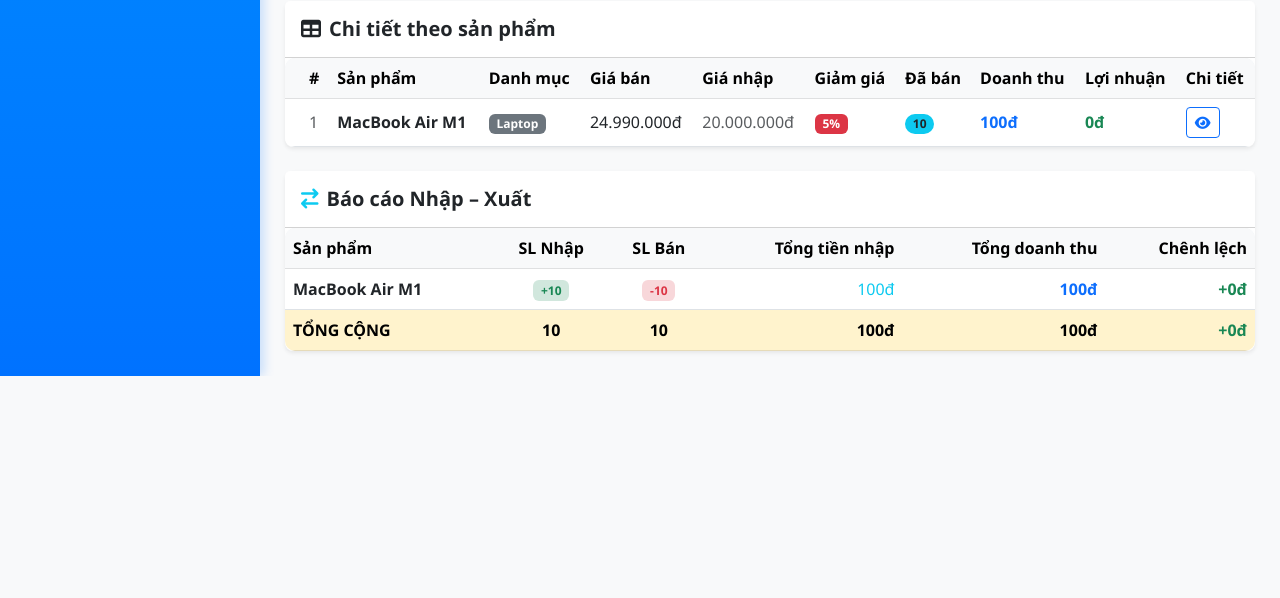
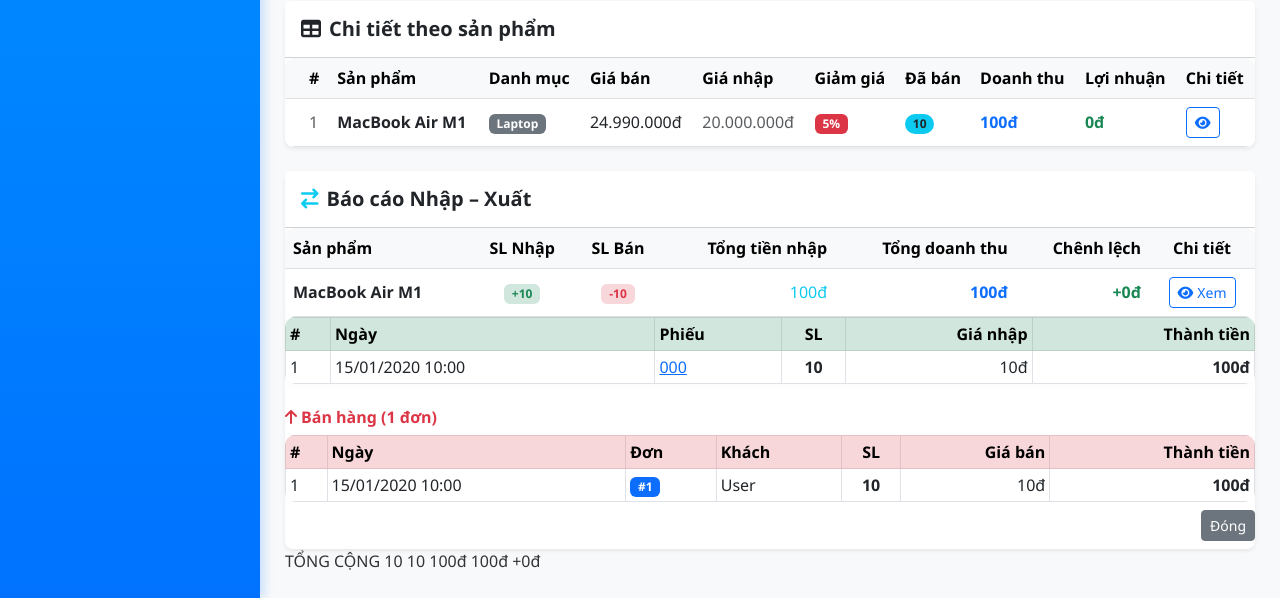
Before and after one commit to itachi61/web2, a PHP site: page /admin/statistics?product_id=1 in a window 1280 px wide. Shown: the part 1754-2352 px from the top of the page. Before the commit the page ends 2130 px from the top, so only its background shows below. Run offline with PHP 8.4, Linux system fonts and the light colour scheme; a user stored in the database is signed in; data comes from the database, SQL or seed files in the repository; tables that the repository leaves empty or names only in its code hold one stand-in row (values such as "Sample post").

Commit message:
feat: add import/export detail modal with per-product import history and order history

```diff
--- a/app/views/admin/statistics.php
+++ b/app/views/admin/statistics.php
@@ -149,7 +149,8 @@ try {
     $stmt->execute(array_merge($importParams, $importProductParams));
     $importExportReport = $stmt->fetchAll(PDO::FETCH_ASSOC);
 
-    // Merge with sold data
+    // Merge with sold data + load chi tiết
+    $importExportDetails = [];
     foreach ($importExportReport as &$row) {
         foreach ($productStats as $ps) {
             if ($ps['id'] == $row['id']) {
@@ -159,6 +160,14 @@ try {
             }
         }
         if (!isset($row['total_sold'])) { $row['total_sold'] = 0; $row['total_revenue'] = 0; }
+        // Chi tiết nhập
+        $stmtD = $db->prepare("SELECT ih.quantity, ih.import_price, ih.import_date, ir.receipt_code, ir.id as receipt_id FROM import_history ih LEFT JOIN import_receipt_items iri ON ih.product_id = iri.product_id LEFT JOIN import_receipts ir ON iri.receipt_id = ir.id WHERE ih.product_id = ?" . $importWhereDate . " GROUP BY ih.id ORDER BY ih.import_date DESC");
+        $stmtD->execute(array_merge([$row['id']], $importParams));
+        $importExportDetails[$row['id']]['imports'] = $stmtD->fetchAll(PDO::FETCH_ASSOC);
+        // Chi tiết xuất
+        $stmtD = $db->prepare("SELECT oi.quantity, oi.price, o.created_at, o.id as order_id, o.fullname FROM order_items oi JOIN orders o ON oi.order_id = o.id WHERE oi.product_id = ? AND o.status != 'cancelled'" . $whereDate . " ORDER BY o.created_at DESC");
+        $stmtD->execute(array_merge([$row['id']], $params));
+        $importExportDetails[$row['id']]['exports'] = $stmtD->fetchAll(PDO::FETCH_ASSOC);
     }
     unset($row);
 
@@ -562,6 +571,7 @@ try {
                         <th class="text-end">Tổng tiền nhập</th>
                         <th class="text-end">Tổng doanh thu</th>
                         <th class="text-end">Chênh lệch</th>
+                        <th class="text-center">Chi tiết</th>
                     </tr>
                 </thead>
                 <tbody>
@@ -573,6 +583,7 @@ try {
                         $sumImportCost += $ie['total_import_cost'];
                         $sumRevenue += $ie['total_revenue'];
                         $diff = $ie['total_revenue'] - $ie['total_import_cost'];
+                        $dtl = $importExportDetails[$ie['id']] ?? ['imports'=>[],'exports'=>[]];
                     ?>
                     <tr>
                         <td class="fw-bold"><?= htmlspecialchars($ie['name']) ?></td>
@@ -583,7 +594,27 @@ try {
                         <td class="text-end fw-bold <?= $diff >= 0 ? 'text-success' : 'text-danger' ?>">
                             <?= $diff >= 0 ? '+' : '' ?><?= number_format($diff, 0, ',', '.') ?>đ
                         </td>
+                        <td class="text-center"><button class="btn btn-sm btn-outline-primary" data-bs-toggle="modal" data-bs-target="#ieModal<?= $ie['id'] ?>"><i class="fa-solid fa-eye me-1"></i>Xem</button></td>
                     </tr>
+                    <!-- Modal -->
+                    <div class="modal fade" id="ieModal<?= $ie['id'] ?>" tabindex="-1"><div class="modal-dialog modal-lg modal-dialog-scrollable"><div class="modal-content">
+                        <div class="modal-header bg-primary text-white py-2"><h6 class="modal-title"><i class="fa-solid fa-chart-bar me-2"></i><?= htmlspecialchars($ie['name']) ?></h6><button type="button" class="btn-close btn-close-white" data-bs-dismiss="modal"></button></div>
+                        <div class="modal-body">
+                            <h6 class="fw-bold text-success mb-2"><i class="fa-solid fa-arrow-down me-1"></i>Nhập hàng (<?= count($dtl['imports']) ?> lần)</h6>
+                            <?php if (!empty($dtl['imports'])): ?>
+                            <table class="table table-sm table-bordered mb-4"><thead class="table-success"><tr><th>#</th><th>Ngày</th><th>Phiếu</th><th class="text-center">SL</th><th class="text-end">Giá nhập</th><th class="text-end">Thành tiền</th></tr></thead><tbody>
+                            <?php foreach ($dtl['imports'] as $i=>$imp): ?><tr><td><?=$i+1?></td><td><?=$imp['import_date']?date('d/m/Y H:i',strtotime($imp['import_date'])):'-'?></td><td><?=!empty($imp['receipt_code'])?'<a href="'.BASE_URL.'admin/viewReceipt/'.$imp['receipt_id'].'">'.$imp['receipt_code'].'</a>':'-'?></td><td class="text-center fw-bold"><?=$imp['quantity']?></td><td class="text-end"><?=number_format($imp['import_price'],0,',','.')?>đ</td><td class="text-end fw-bold"><?=number_format($imp['quantity']*$imp['import_price'],0,',','.')?>đ</td></tr><?php endforeach; ?>
+                            </tbody></table>
+                            <?php else: ?><p class="text-muted small mb-3">Không có.</p><?php endif; ?>
+                            <h6 class="fw-bold text-danger mb-2"><i class="fa-solid fa-arrow-up me-1"></i>Bán hàng (<?= count($dtl['exports']) ?> đơn)</h6>
+                            <?php if (!empty($dtl['exports'])): ?>
+                            <table class="table table-sm table-bordered mb-0"><thead class="table-danger"><tr><th>#</th><th>Ngày</th><th>Đơn</th><th>Khách</th><th class="text-center">SL</th><th class="text-end">Giá bán</th><th class="text-end">Thành tiền</th></tr></thead><tbody>
+                            <?php foreach ($dtl['exports'] as $i=>$exp): ?><tr><td><?=$i+1?></td><td><?=date('d/m/Y H:i',strtotime($exp['created_at']))?></td><td><span class="badge bg-primary">#<?=$exp['order_id']?></span></td><td><?=htmlspecialchars($exp['fullname'])?></td><td class="text-center fw-bold"><?=$exp['quantity']?></td><td class="text-end"><?=number_format($exp['price'],0,',','.')?>đ</td><td class="text-end fw-bold"><?=number_format($exp['quantity']*$exp['price'],0,',','.')?>đ</td></tr><?php endforeach; ?>
+                            </tbody></table>
+                            <?php else: ?><p class="text-muted small">Chưa có.</p><?php endif; ?>
+                        </div>
+                        <div class="modal-footer py-2"><button type="button" class="btn btn-secondary btn-sm" data-bs-dismiss="modal">Đóng</button></div>
+                    </div></div></div>
                     <?php endforeach; ?>
                 </tbody>
                 <tfoot class="table-warning fw-bold">
@@ -597,6 +628,7 @@ try {
                         <td class="text-end <?= $totalDiff >= 0 ? 'text-success' : 'text-danger' ?>">
                             <?= $totalDiff >= 0 ? '+' : '' ?><?= number_format($totalDiff, 0, ',', '.') ?>đ
                         </td>
+                        <td></td>
                     </tr>
                 </tfoot>
             </table>
```
